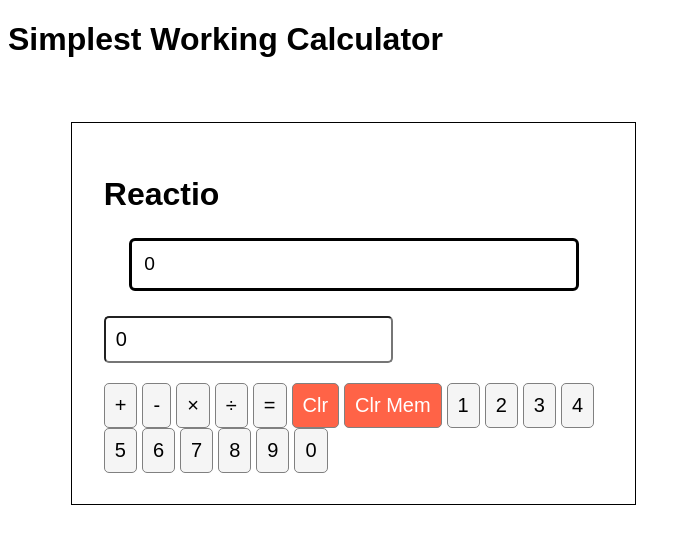
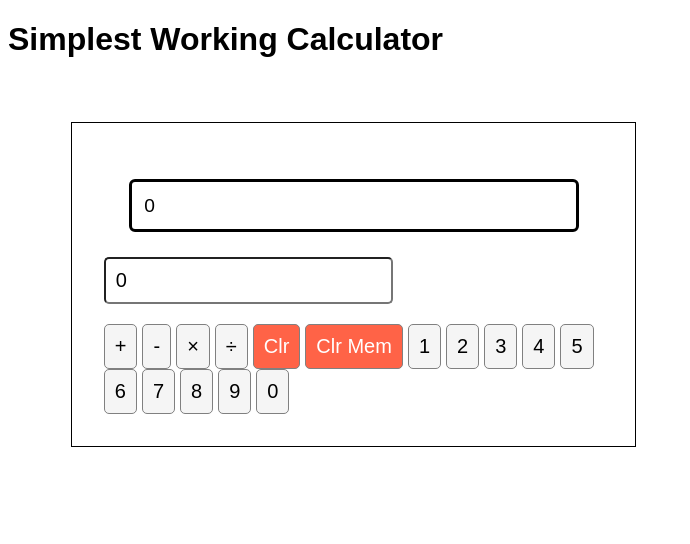
Before and after one commit to ThosL/redesigned-invention, a React (Create React App) app in the folder calculator/: page / in a window 1280 px wide. Shown: the top 544 px of the page, without its empty margins (0-690 px from the left). Built offline with nearby package versions, Linux system fonts and the light colour scheme.

Commit message:
Removed '=' button

```diff
--- a/calculator/src/App.js
+++ b/calculator/src/App.js
@@ -75,13 +75,10 @@ function App() {
     e.preventDefault();
     setResult((result) => result / Number(inputRef.current.value));
   };
- function equals(e){
-    e.preventDefault();
-    setResult((result) => result + 0);
-  }
   function resetInput(e) {
     // Add the code for the resetInput function
     e.preventDefault();
+    handleChange(null);
   };
 
   function resetResult(e) {
@@ -101,7 +98,6 @@ function App() {
         <h1>Simplest Working Calculator</h1>
       </div>
       <div className="calculator-body">
-        <h1 className="logo">Reactio</h1>
         <form>
           <p className="result" ref={resultRef}>
             {result}
@@ -127,9 +123,6 @@ function App() {
           }
           {
             <button onClick={divide}>÷</button>
-          }
-          {
-            <button onClick={equals}>=</button>
           }
           {
             <button className="btn-clr" onClick={resetInput}>Clr </button>
```
Also changed, not shown: calculator/assets/eurostile_extended_black.ttf (added), calculator/src/App.css (line endings or trailing spaces).
